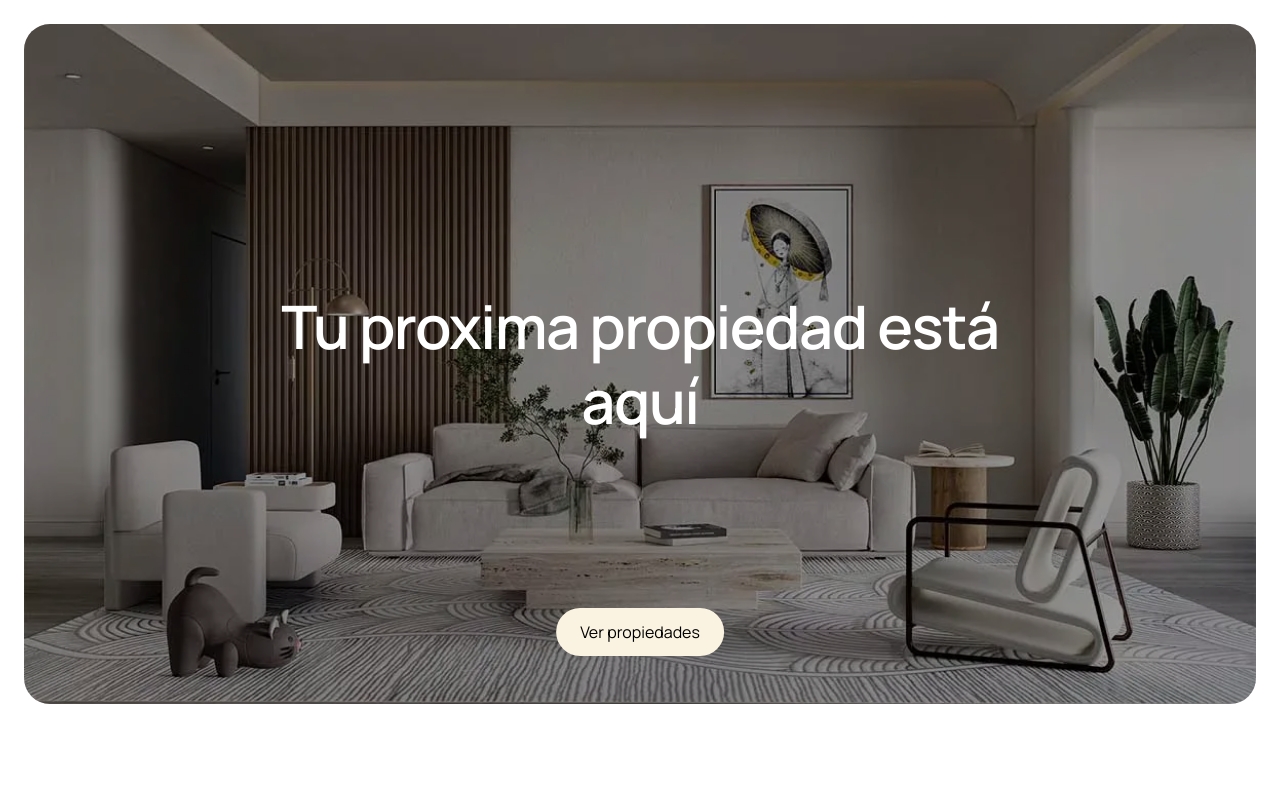
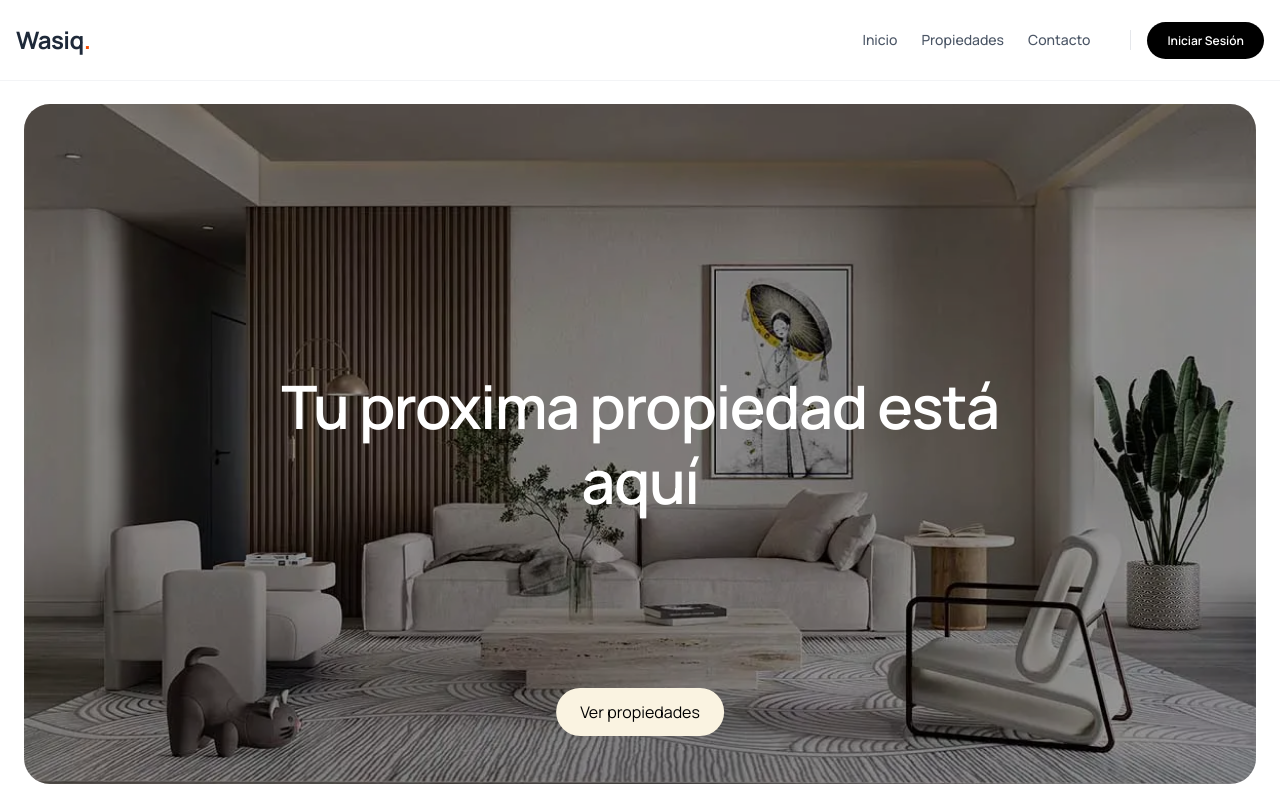
Before and after one commit to Giands96/wasiq-project-front, a Next.js app: page / in a window 1280 px wide. Shown: the top 800 px of the page. Built offline with nearby package versions, Linux system fonts and the light colour scheme; no server answers; what tailwind-animations would draw is missing.

Commit message:
feat: agregar NavbarServer y ajustar el layout del componente PublicLayout

```diff
--- a/app/(public)/layout.tsx
+++ b/app/(public)/layout.tsx
@@ -1,12 +1,16 @@
-import { Navbar } from '@/shared/components/ui/Navbar'
 import React from 'react'
+import { NavbarServer } from '@/shared/components/ui/NavbarServer'
 
 export default function PublicLayout({ children }: { children: React.ReactNode }) {
   return (
-    <div className="flex flex-col min-h-screen ">
-      <main className="flex-1">
+    <div className="flex flex-col min-h-screen">
+      <NavbarServer />
+      <main className="flex-1 pt-20">
         {children}
       </main>
+      <footer className="py-6 text-center text-sm text-gray-500 bg-gray-50 border-t">
+        © 2026 Wasiq Inmobiliaria. Todos los derechos reservados.
+      </footer>
     </div>
   )
 }
```
